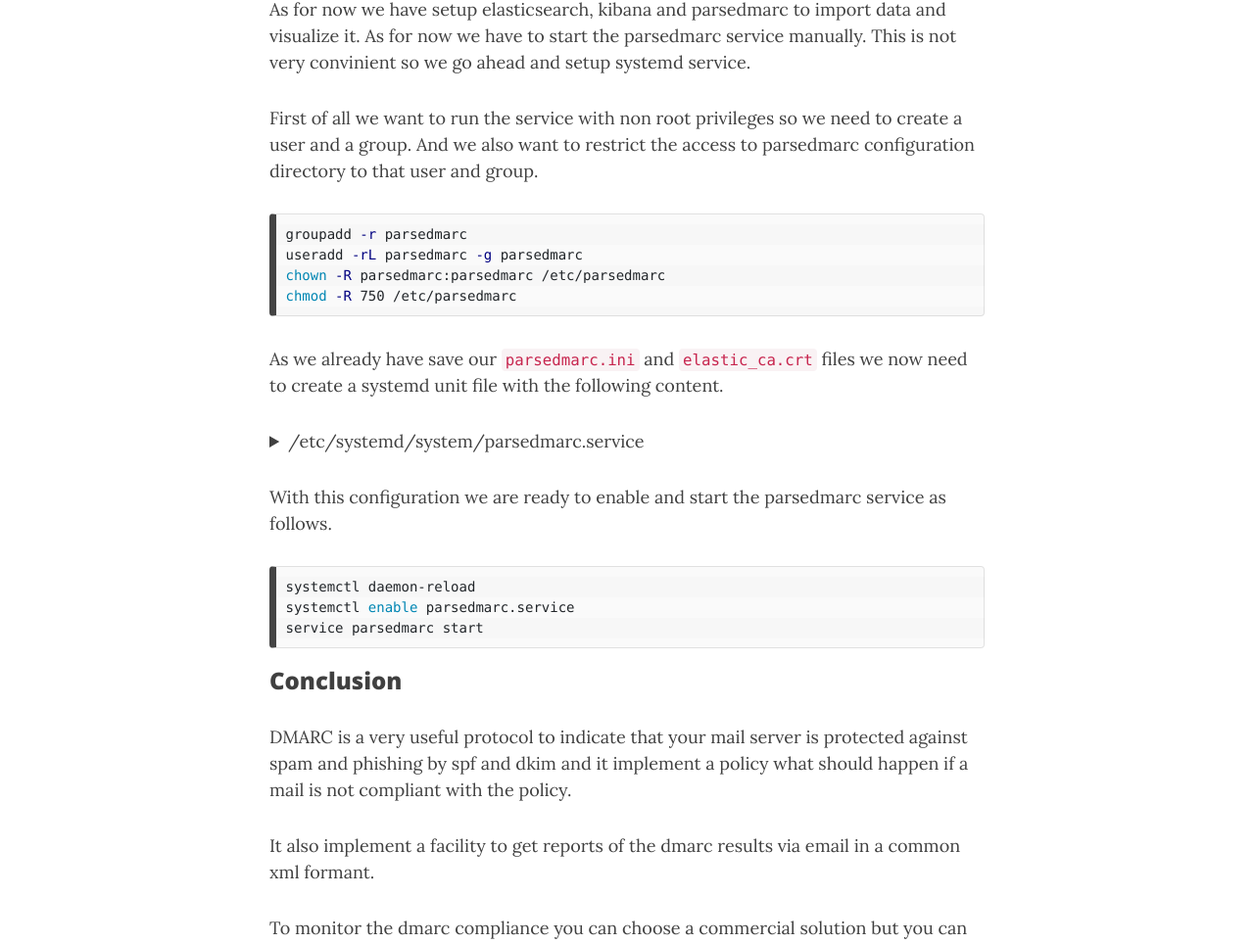
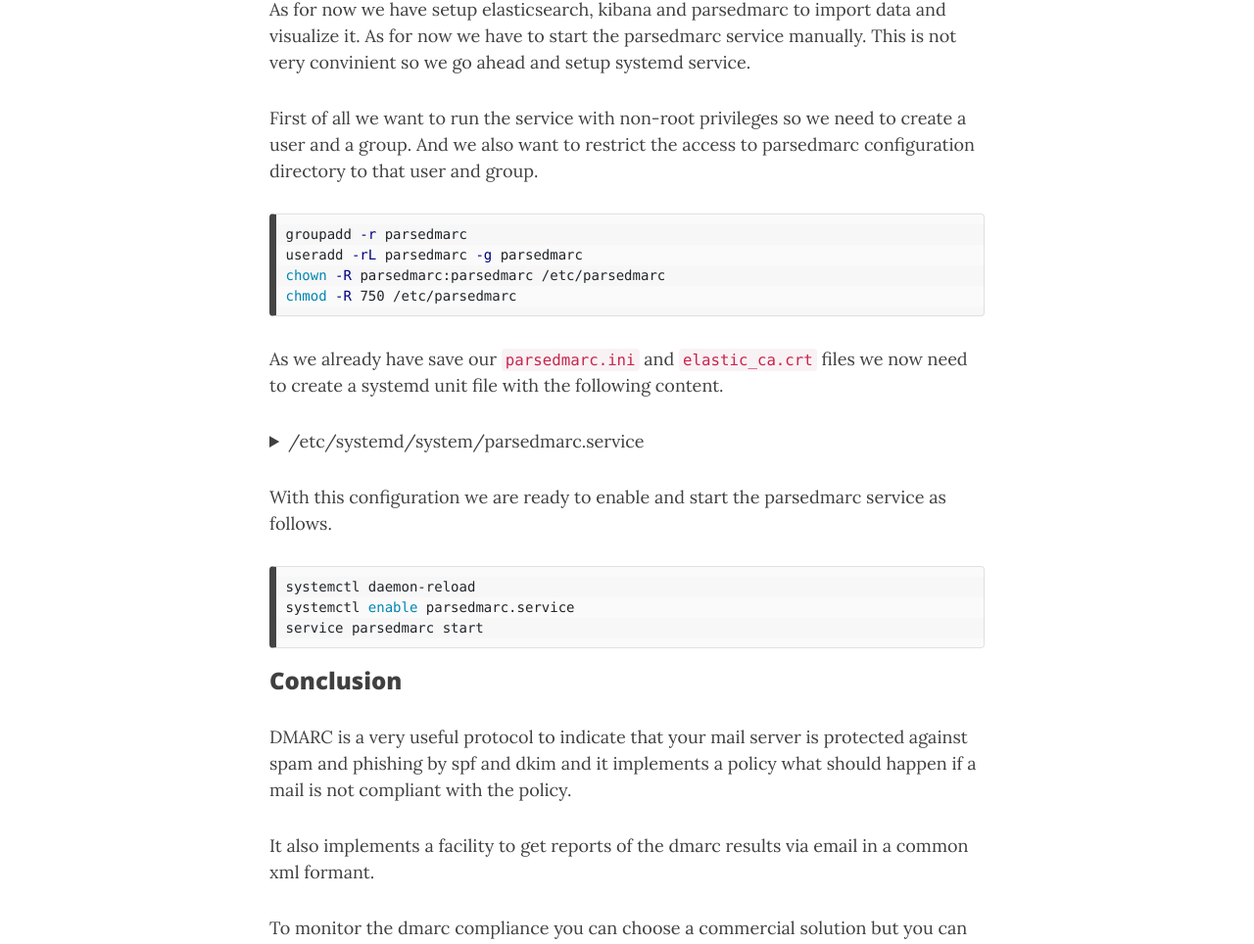
Before and after one commit to codeaffen/codeaffen.org, a Jekyll site: the page built from _posts/2022-03-01-parsedmarc-guide.md, in a window 1280 px wide and 1400 px high, scrolled down 5736 px. Shown: the part 151-1115 px from the top of the window at 98% size. Built offline with Jekyll 4.4.1, drawn with Linux system fonts in a browser that asks for light colours; nearby versions of some CDN libraries; comment, search, counter and statistics services are not loaded; some of the changed text lies outside the part shown.

Commit message:
Update 2022-03-01-parsedmarc-guide.md
fixed typos

```diff
--- a/_posts/2022-03-01-parsedmarc-guide.md
+++ b/_posts/2022-03-01-parsedmarc-guide.md
@@ -270,7 +270,7 @@
 
 As for now we have setup elasticsearch, kibana and parsedmarc to import data and visualize it. As for now we have to start the parsedmarc service manually. This is not very convinient so we go ahead and setup systemd service.
 
-First of all we want to run the service with non root privileges so we need to create a user and a group. And we also want to restrict the access to parsedmarc configuration directory to that user and group.
+First of all we want to run the service with non-root privileges so we need to create a user and a group. And we also want to restrict the access to parsedmarc configuration directory to that user and group.
 
 ~~~bash
 groupadd -r parsedmarc
@@ -317,9 +317,9 @@
 
 ### Conclusion
 
-DMARC is a very useful protocol to indicate that your mail server is protected against spam and phishing by spf and dkim and it implement a policy what should happen if a mail is not compliant with the policy.
+DMARC is a very useful protocol to indicate that your mail server is protected against spam and phishing by spf and dkim and it implements a policy what should happen if a mail is not compliant with the policy.
 
-It also implement a facility to get reports of the dmarc results via email in a common xml formant.
+It also implements a facility to get reports of the dmarc results via email in a common xml formant.
 
 To monitor the dmarc compliance you can choose a commercial solution but you can also use free software to implement a visualisation stack on your own. We show you how to setup eleasticsearch, kibana and parsedmarc to achieve this.
 
```
Also changed, not shown: other parts of _posts/2022-03-01-parsedmarc-guide.md (+2 -2 lines).
